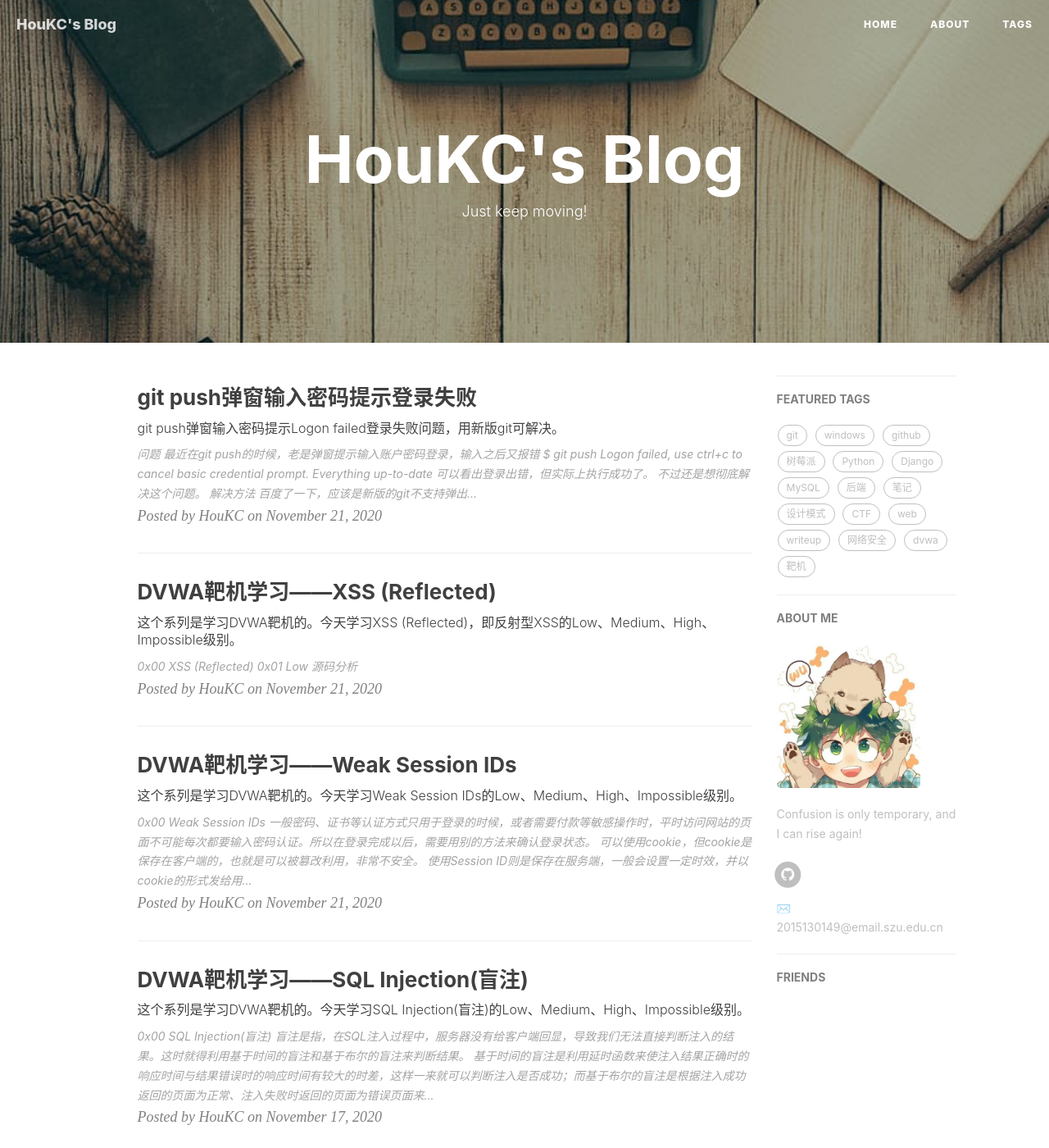
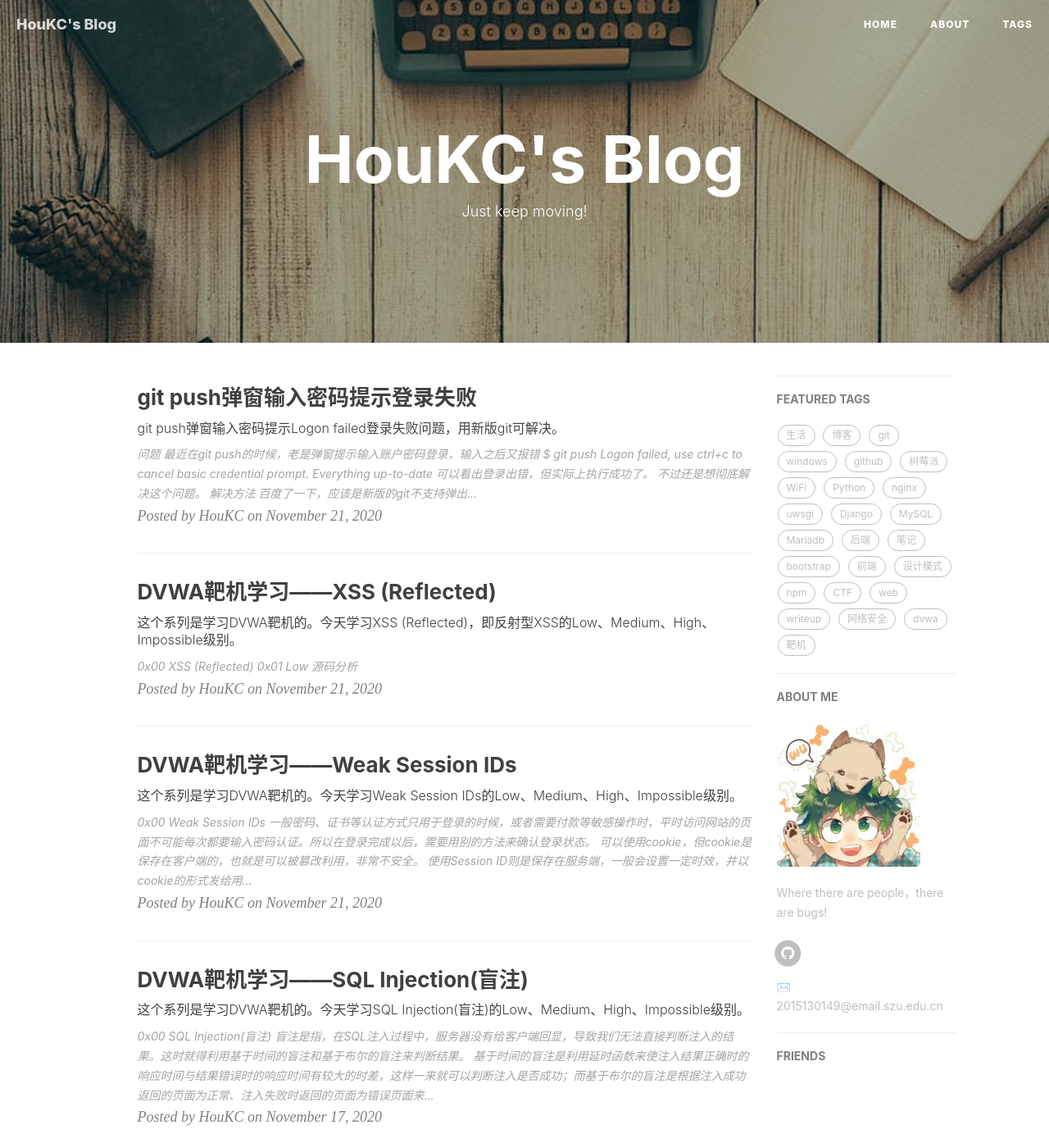
Before and after one commit to HouKC/houkc.github.io, a Jekyll site: the page built from index.html, in a window 1280 px wide and 1400 px high. Shown: the whole window at 82% size. Built offline with Jekyll 4.4.1, drawn with Linux system fonts in a browser that asks for light colours; nearby versions of some CDN libraries; the list of posts is cut into pages by our own code; comment, search, counter and statistics services are not loaded.

Commit message:
update _config.yml

```diff
--- a/_config.yml
+++ b/_config.yml
@@ -11,7 +11,7 @@ github_repo: "https://github.com/HouKC/houkc.github.io" # you code repository
 
 # Sidebar settings
 sidebar: true                           # whether or not using Sidebar.
-sidebar-about-description: "Confusion is only temporary, and I can rise again!"
+sidebar-about-description: "Where there are people，there are bugs!"
 sidebar-avatar: /img/about-me-picture.jpg      # use absolute URL, seeing it's used in both `/` and `/about/`
 
 
@@ -86,7 +86,7 @@ ba_track_id: 69e6914385241fbfae77ab561e9e91d2
 
 # Featured Tags
 featured-tags: true                     # 是否使用首页标签
-featured-condition-size: 1              # 相同标签数量大于这个数，才会出现在首页
+featured-condition-size: 0              # 相同标签数量大于这个数，才会出现在首页
 
 
 
```
